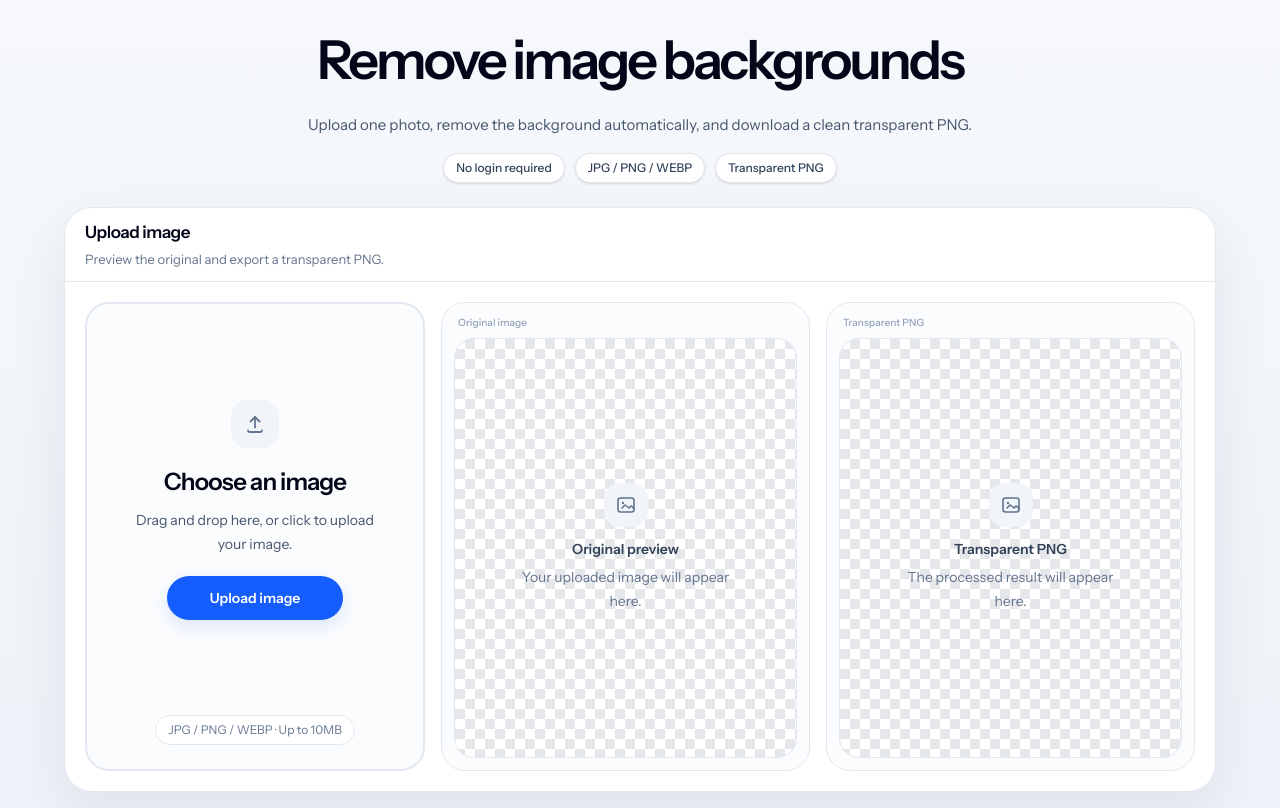
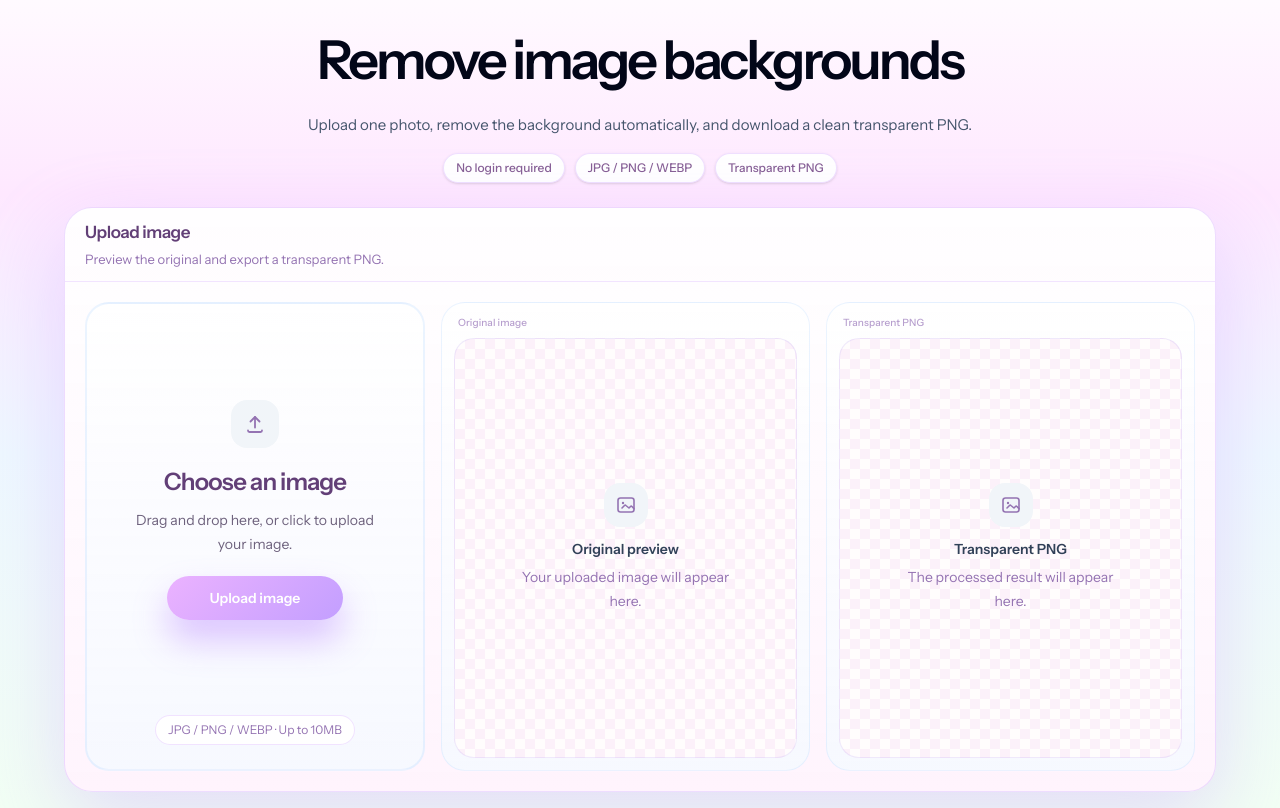
Before and after one commit to langxing08/image-background-remover, a Next.js app: page / in a window 1280 px wide. Built offline with nearby package versions, Linux system fonts and the light colour scheme.

Commit message:
tune playful macaron color system

```diff
--- a/src/app/globals.css
+++ b/src/app/globals.css
@@ -1,10 +1,10 @@
 @import "tailwindcss";
 
 :root {
-  --background: #f5f7fb;
-  --foreground: #0f172a;
-  --accent: #2563eb;
-  --accent-strong: #1d4ed8;
+  --background: #fff9ff;
+  --foreground: #5c3f6e;
+  --accent: #e2a4ff;
+  --accent-strong: #cf92ff;
 }
 
 @theme inline {
@@ -24,8 +24,13 @@ html {
 
 body {
   background:
-    radial-gradient(circle at top, rgba(37, 99, 235, 0.08), transparent 30%),
-    linear-gradient(180deg, #f8fbff 0%, #f3f6fb 100%);
+    radial-gradient(circle at 6% 6%, rgba(255, 170, 206, 0.70), transparent 32%),
+    radial-gradient(circle at 94% 8%, rgba(156, 212, 255, 0.62), transparent 29%),
+    radial-gradient(circle at 14% 84%, rgba(178, 255, 193, 0.56), transparent 26%),
+    radial-gradient(circle at 88% 86%, rgba(255, 220, 132, 0.52), transparent 25%),
+    radial-gradient(circle at 50% 24%, rgba(228, 181, 255, 0.44), transparent 27%),
+    radial-gradient(circle at 50% 94%, rgba(255, 182, 235, 0.30), transparent 22%),
+    linear-gradient(180deg, #fffaff 0%, #fee9ff 24%, #eff8ff 56%, #f2fff4 100%);
   color: var(--foreground);
   font-family: var(--font-body), sans-serif;
   text-rendering: optimizeLegibility;
@@ -42,12 +47,12 @@ img {
 }
 
 .checkerboard {
-  background-color: #ffffff;
+  background-color: #fffdfd;
   background-image:
-    linear-gradient(45deg, #e5e7eb 25%, transparent 25%),
-    linear-gradient(-45deg, #e5e7eb 25%, transparent 25%),
-    linear-gradient(45deg, transparent 75%, #e5e7eb 75%),
-    linear-gradient(-45deg, transparent 75%, #e5e7eb 75%);
+    linear-gradient(45deg, #fcf1fa 25%, transparent 25%),
+    linear-gradient(-45deg, #fcf1fa 25%, transparent 25%),
+    linear-gradient(45deg, transparent 75%, #fcf1fa 75%),
+    linear-gradient(-45deg, transparent 75%, #fcf1fa 75%);
   background-position: 0 0, 0 10px, 10px -10px, -10px 0;
   background-size: 20px 20px;
 }
--- a/src/app/page.tsx
+++ b/src/app/page.tsx
@@ -11,7 +11,7 @@ const trustPoints = ["No login required", "JPG / PNG / WEBP", "Transparent PNG"]
 
 export default function Home() {
   return (
-    <main className="flex min-h-screen items-center bg-[linear-gradient(180deg,#f6f8fc_0%,#eef3f9_100%)] px-4 py-4 text-slate-900 sm:px-6 lg:px-8">
+    <main className="flex min-h-screen items-center bg-[linear-gradient(180deg,#fffaff_0%,#fee8ff_24%,#eef8ff_56%,#f2fff4_100%)] px-4 py-4 text-slate-900 sm:px-6 lg:px-8">
       <div className="mx-auto flex w-full max-w-6xl flex-col items-center">
         <section className="w-full max-w-4xl text-center">
           <h1 className="mt-1 text-[clamp(2rem,4.2vw,3.4rem)] font-semibold tracking-[-0.055em] text-slate-950">
@@ -26,7 +26,7 @@ export default function Home() {
             {trustPoints.map((item) => (
               <span
                 key={item}
-                className="rounded-full border border-slate-200 bg-white px-3 py-1.5 text-xs font-medium text-slate-700 shadow-sm"
+                className="rounded-full border border-[rgba(220,188,255,0.46)] bg-[rgba(255,255,255,0.96)] px-3 py-1.5 text-xs font-medium text-[#865f95] shadow-sm"
               >
                 {item}
               </span>
--- a/src/components/upload-card.tsx
+++ b/src/components/upload-card.tsx
@@ -53,11 +53,11 @@ function ImageIcon() {
 function EmptyState({ title, description }: { title: string; description: string }) {
   return (
     <div className="max-w-[220px] text-center">
-      <div className="mx-auto flex h-11 w-11 items-center justify-center rounded-2xl bg-slate-100 text-slate-500">
+      <div className="mx-auto flex h-11 w-11 items-center justify-center rounded-2xl bg-slate-100 text-[#9473b2]">
         <ImageIcon />
       </div>
       <p className="mt-3 text-sm font-semibold text-slate-700">{title}</p>
-      <p className="mt-1.5 text-sm leading-6 text-slate-500">{description}</p>
+      <p className="mt-1.5 text-sm leading-6 text-[#9473b2]">{description}</p>
     </div>
   );
 }
@@ -147,13 +147,13 @@ export function UploadCard() {
   };
 
   return (
-    <section className="overflow-hidden rounded-[28px] border border-slate-200 bg-white shadow-[0_18px_60px_rgba(15,23,42,0.08)]">
-      <div className="border-b border-slate-200 px-4 py-3 sm:px-5">
+    <section className="overflow-hidden rounded-[28px] border border-[rgba(223,191,255,0.52)] bg-[linear-gradient(180deg,rgba(255,255,255,0.94)_0%,rgba(255,244,253,1)_100%)] shadow-[0_28px_82px_rgba(196,147,255,0.32)]">
+      <div className="border-b border-[rgba(223,191,255,0.40)] px-4 py-3 sm:px-5">
         <div>
-          <h2 className="text-[15px] font-semibold tracking-[-0.025em] text-slate-950 sm:text-[17px]">
+          <h2 className="text-[15px] font-semibold tracking-[-0.025em] text-[#623f77] sm:text-[17px]">
             Upload image
           </h2>
-          <p className="mt-1 text-xs leading-5 text-slate-500 sm:text-[13px]">
+          <p className="mt-1 text-xs leading-5 text-[#9473b2] sm:text-[13px]">
             Preview the original and export a transparent PNG.
           </p>
         </div>
@@ -170,28 +170,28 @@ export function UploadCard() {
           onDrop={onDrop}
           className={`flex min-h-[360px] flex-col rounded-[24px] border-2 px-5 py-6 text-center transition lg:min-h-[420px] ${
             dragActive
-              ? "border-blue-300 bg-blue-50/70 shadow-[0_16px_40px_rgba(37,99,235,0.10)]"
-              : "border-slate-200 bg-slate-50/60"
-          } ${isBusy ? "cursor-not-allowed" : "cursor-pointer hover:border-blue-200 hover:bg-blue-50/40"}`}
+              ? "border-[rgba(255,151,197,0.76)] bg-[linear-gradient(180deg,rgba(255,255,255,1)_0%,rgba(255,219,237,1)_100%)] shadow-[0_24px_56px_rgba(255,160,200,0.40)]"
+              : "border-[rgba(183,216,255,0.28)] bg-[linear-gradient(180deg,rgba(255,255,255,0.74)_0%,rgba(245,249,255,0.84)_100%)]"
+          } ${isBusy ? "cursor-not-allowed" : "cursor-pointer hover:border-[rgba(255,144,194,0.82)] hover:bg-[rgba(255,228,242,1)]"}`}
         >
           <div className="flex flex-1 flex-col items-center justify-center">
-            <div className="flex h-12 w-12 items-center justify-center rounded-2xl bg-slate-100 text-slate-500">
+            <div className="flex h-12 w-12 items-center justify-center rounded-2xl bg-slate-100 text-[#9473b2]">
               <UploadIcon />
             </div>
 
-            <p className="mt-4 text-[22px] font-semibold tracking-[-0.035em] text-slate-950 sm:text-[24px]">
+            <p className="mt-4 text-[22px] font-semibold tracking-[-0.035em] text-[#623f77] sm:text-[24px]">
               {isBusy ? "Processing image..." : "Choose an image"}
             </p>
-            <p className="mt-2 max-w-[240px] text-sm leading-6 text-slate-600">
+            <p className="mt-2 max-w-[240px] text-sm leading-6 text-[#6e627d]">
               Drag and drop here, or click to upload your image.
             </p>
 
             <span
               aria-disabled={isBusy}
-              className={`mt-5 inline-flex min-h-11 min-w-[176px] items-center justify-center rounded-full px-5 text-sm font-semibold shadow-[0_6px_18px_rgba(37,99,235,0.16)] transition ${
+              className={`mt-5 inline-flex min-h-11 min-w-[176px] items-center justify-center rounded-full px-5 text-sm font-semibold shadow-[0_20px_34px_rgba(184,131,255,0.46)] transition ${
                 isBusy
-                  ? "cursor-not-allowed bg-slate-300 text-slate-600 shadow-none"
-                  : "cursor-pointer bg-blue-600 text-white hover:bg-blue-700"
+                  ? "cursor-not-allowed bg-slate-300 text-[#6e627d] shadow-none"
+                  : "cursor-pointer bg-[linear-gradient(135deg,#ebb2ff_0%,#c39fff_100%)] text-white hover:brightness-105"
               }`}
             >
               {isBusy ? "Processing..." : "Upload image"}
@@ -201,7 +201,7 @@ export function UploadCard() {
               <a
                 href={resultUrl}
                 download="removed-background.png"
-                className="mt-3 inline-flex cursor-pointer items-center justify-center rounded-full border border-blue-100 bg-blue-50 px-4 py-2 text-sm font-semibold text-blue-700 transition hover:bg-blue-100"
+                className="mt-3 inline-flex cursor-pointer items-center justify-center rounded-full border border-[rgba(255,154,194,0.74)] bg-[linear-gradient(180deg,rgba(255,232,243,1)_0%,rgba(255,214,231,1)_100%)] px-4 py-2 text-sm font-semibold text-[#db4e91] transition hover:brightness-105"
               >
                 Download PNG
               </a>
@@ -217,16 +217,16 @@ export function UploadCard() {
             />
           </div>
 
-          <div className="mt-6 flex flex-wrap justify-center gap-2 text-xs text-slate-500">
-            <span className="rounded-full border border-slate-200 bg-white px-3 py-1.5">JPG / PNG / WEBP · Up to 10MB</span>
+          <div className="mt-6 flex flex-wrap justify-center gap-2 text-xs text-[#9473b2]">
+            <span className="rounded-full border border-[rgba(223,191,255,0.44)] bg-[rgba(255,255,255,0.98)] px-3 py-1.5">JPG / PNG / WEBP · Up to 10MB</span>
           </div>
         </label>
 
-        <div className="rounded-[24px] border border-slate-200 bg-slate-50/60 p-3">
-          <div className="mb-2 px-1 text-[10px] font-medium tracking-[0.01em] text-slate-400">
+        <div className="rounded-[24px] border border-[rgba(183,216,255,0.28)] bg-[linear-gradient(180deg,rgba(255,255,255,0.74)_0%,rgba(245,249,255,0.84)_100%)] p-3">
+          <div className="mb-2 px-1 text-[10px] font-medium tracking-[0.01em] text-[#b79fce]">
             Original image
           </div>
-          <div className="checkerboard flex min-h-[360px] items-center justify-center overflow-hidden rounded-[20px] border border-slate-200 bg-white p-3 lg:min-h-[420px]">
+          <div className="checkerboard flex min-h-[360px] items-center justify-center overflow-hidden rounded-[20px] border border-[rgba(198,179,243,0.28)] bg-[rgba(255,255,255,0.84)] p-3 lg:min-h-[420px]">
             {originalUrl ? (
               <Image
                 src={originalUrl}
@@ -241,17 +241,17 @@ export function UploadCard() {
             )}
           </div>
           {file ? (
-            <div className="mt-2 truncate px-1 text-xs text-slate-500" title={file.name}>
+            <div className="mt-2 truncate px-1 text-xs text-[#9473b2]" title={file.name}>
               {file.name}
             </div>
           ) : null}
         </div>
 
-        <div className="rounded-[24px] border border-slate-200 bg-slate-50/60 p-3">
-          <div className="mb-2 px-1 text-[10px] font-medium tracking-[0.01em] text-slate-400">
+        <div className="rounded-[24px] border border-[rgba(183,216,255,0.28)] bg-[linear-gradient(180deg,rgba(255,255,255,0.74)_0%,rgba(245,249,255,0.84)_100%)] p-3">
+          <div className="mb-2 px-1 text-[10px] font-medium tracking-[0.01em] text-[#b79fce]">
             Transparent PNG
           </div>
-          <div className="checkerboard flex min-h-[360px] items-center justify-center overflow-hidden rounded-[20px] border border-slate-200 bg-white p-3 lg:min-h-[420px]">
+          <div className="checkerboard flex min-h-[360px] items-center justify-center overflow-hidden rounded-[20px] border border-[rgba(198,179,243,0.28)] bg-[rgba(255,255,255,0.84)] p-3 lg:min-h-[420px]">
             {resultUrl ? (
               <Image
                 src={resultUrl}
@@ -279,7 +279,7 @@ export function UploadCard() {
               ? "border-rose-200 bg-rose-50 text-rose-700"
               : state === "success"
                 ? "border-emerald-200 bg-emerald-50 text-emerald-700"
-                : "border-slate-200 bg-slate-50 text-slate-600"
+                : "border-[rgba(194,178,232,0.22)] bg-slate-50 text-[#6e627d]"
           }`}
         >
           {helperText}
```
